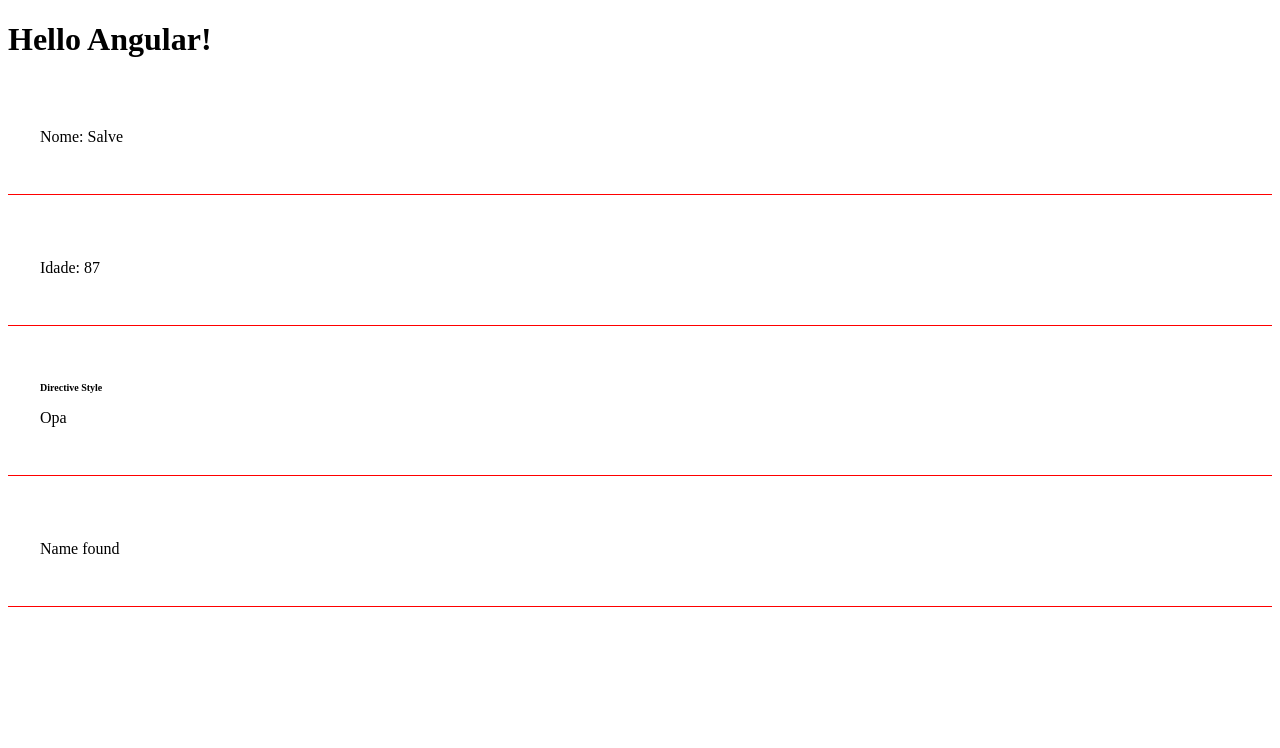
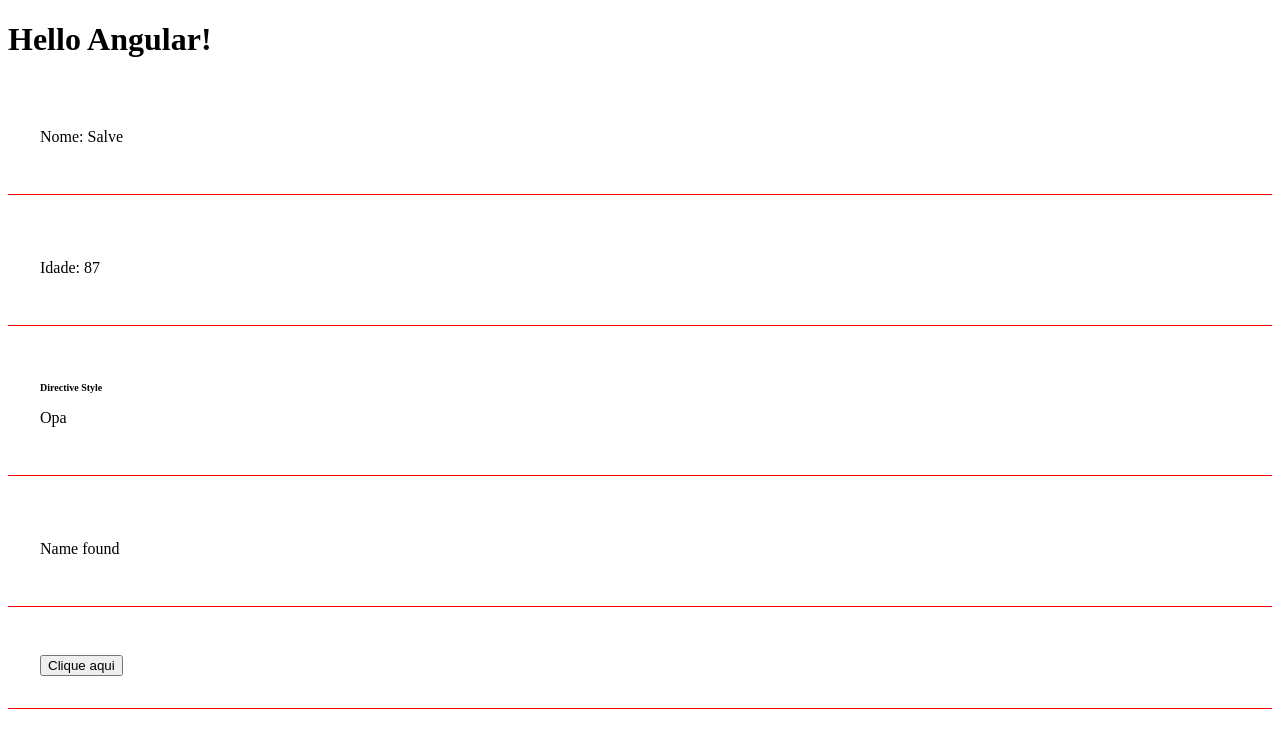
Before and after one commit to RafaelMoura11/angular-first-steps, an Angular app in the folder hello-world/: page / in a window 1280 px wide. Shown: the top 748 px of the page. Built offline with nearby package versions, Linux system fonts and the light colour scheme.

Commit message:
Creating my first event in angular

```diff
--- a/hello-world/src/app/app.component.html
+++ b/hello-world/src/app/app.component.html
@@ -3,3 +3,4 @@
 <app-parent-data [userData]="userData" />
 <app-directive />
 <app-if-render />
+<app-eventos />
--- a/hello-world/src/app/app.module.ts
+++ b/hello-world/src/app/app.module.ts
@@ -7,6 +7,7 @@
 import { ParentDataComponent } from './components/parent-data/parent-data.component';
 import { DirectiveComponent } from './components/directive/directive.component';
 import { IfRenderComponent } from './components/if-render/if-render.component';
+import { EventosComponent } from './components/eventos/eventos.component';
 
 @NgModule({
   declarations: [
@@ -14,7 +15,8 @@
     FirstComponentComponent,
     ParentDataComponent,
     DirectiveComponent,
-    IfRenderComponent
+    IfRenderComponent,
+    EventosComponent
   ],
   imports: [
     BrowserModule,
--- /dev/null
+++ b/hello-world/src/app/components/eventos/eventos.component.html
@@ -0,0 +1,4 @@
+<div class="class">
+    <p *ngIf="show">Exibindo mensagem</p>
+    <button (click)="showMessage()">Clique aqui</button>
+</div>
--- /dev/null
+++ b/hello-world/src/app/components/eventos/eventos.component.ts
@@ -0,0 +1,14 @@
+import { Component } from '@angular/core';
+
+@Component({
+  selector: 'app-eventos',
+  templateUrl: './eventos.component.html',
+  styleUrls: ['./eventos.component.css']
+})
+export class EventosComponent {
+  show: boolean = false;
+
+  showMessage(): void {
+    this.show = !this.show
+  }
+}
```
Also changed, not shown: hello-world/src/app/components/eventos/eventos.component.css (added), 1 other file (tests, documents, lock files or other folders).
